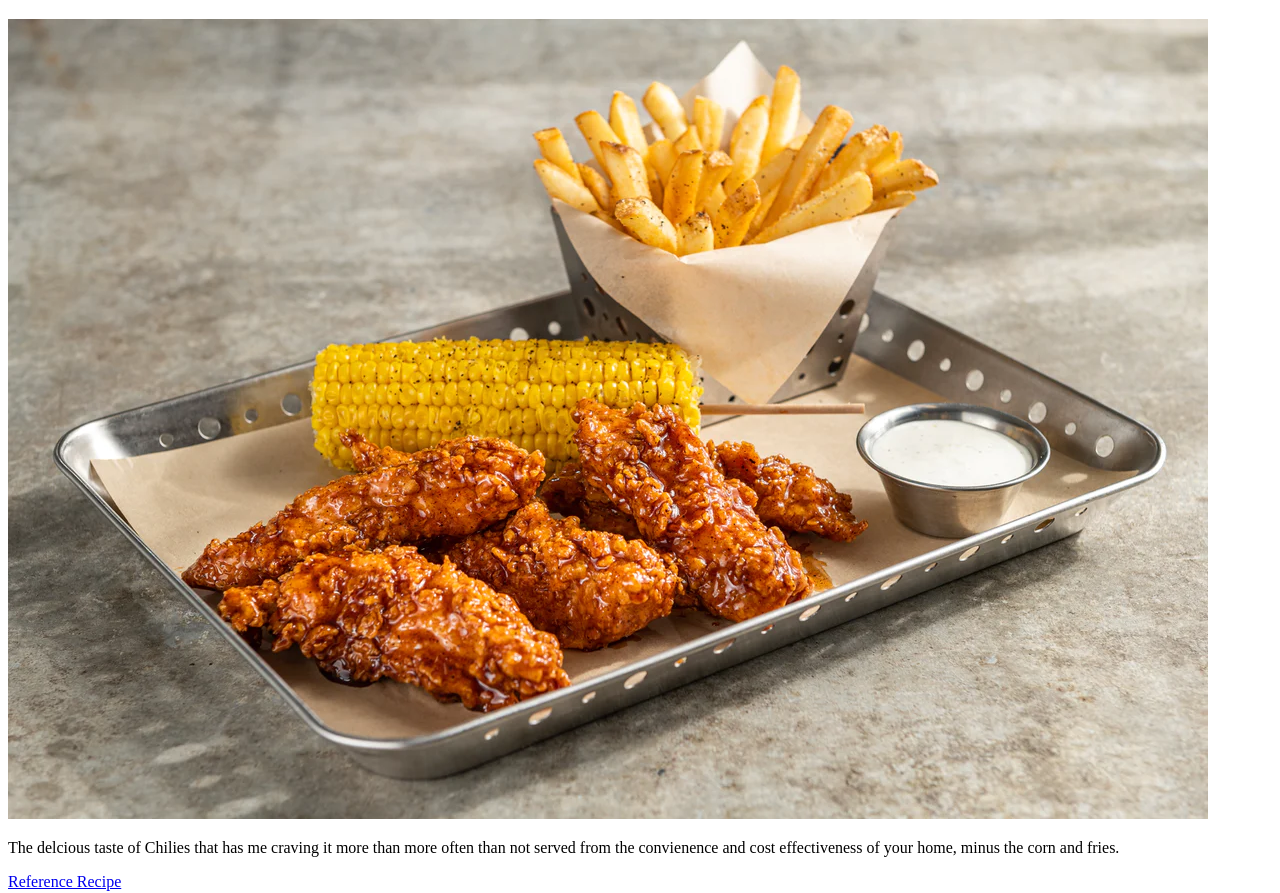
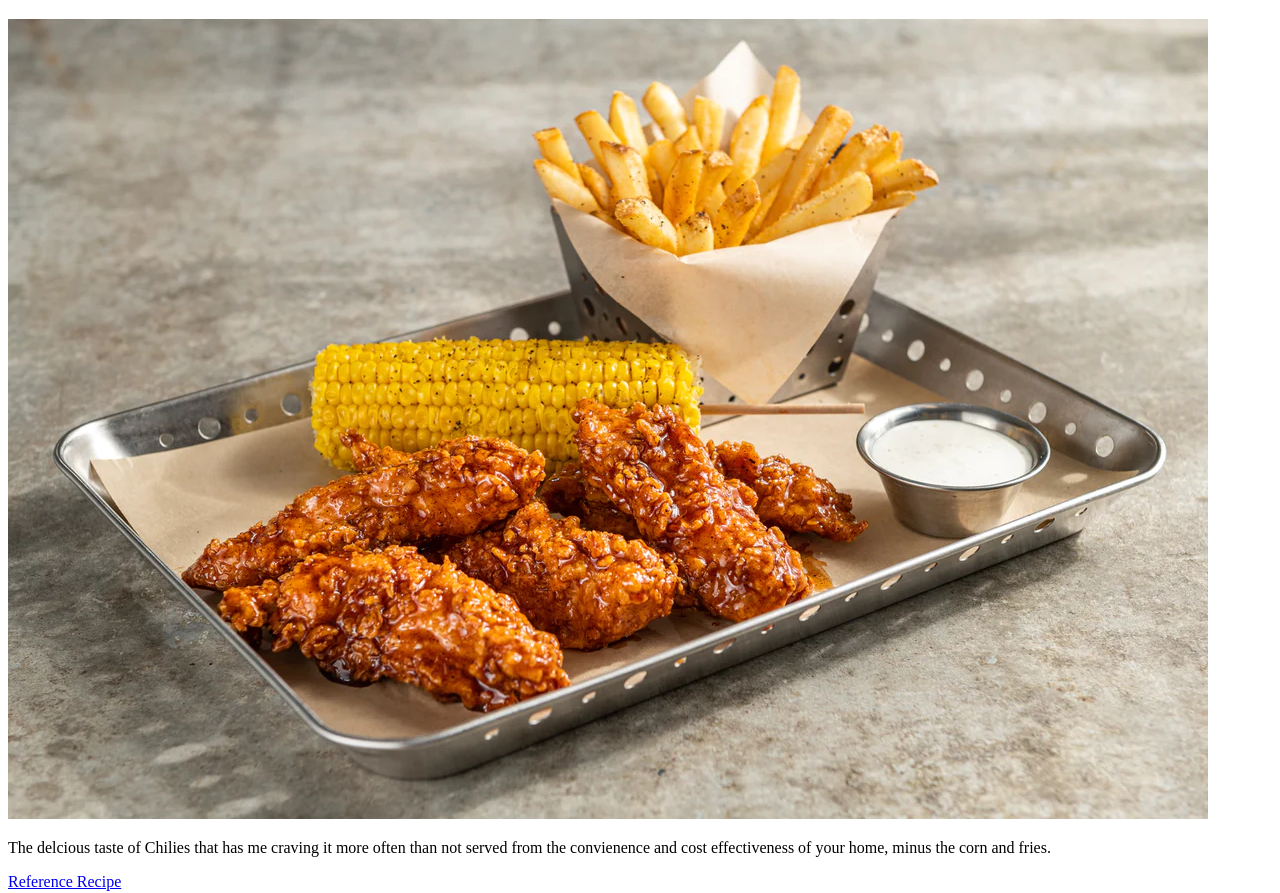
Before and after one commit to youngAgFox/odin-recipes, a plain HTML site: page recipes/honey-chipotle-chicken-crispers.html in a window 1280 px wide. Shown: the part 61-954 px from the top of the page. Drawn offline with Linux system fonts and the light colour scheme.

Commit message:
honey-chipotle-chicken-crispers spelling fix

```diff
--- a/recipes/honey-chipotle-chicken-crispers.html
+++ b/recipes/honey-chipotle-chicken-crispers.html
@@ -11,7 +11,7 @@
         the cob, fries, and a container of ranch."/>
 
         <p>
-            The delcious taste of Chilies that has me craving it more than
+            The delcious taste of Chilies that has me craving it
             more often than not served from the convienence and cost effectiveness
             of your home, minus the corn and fries.
         </p>
```
